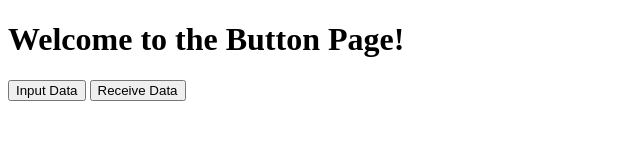
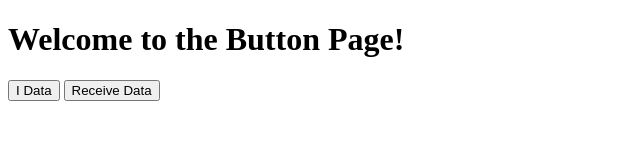
Before and after one commit to anjalee-ehelepola/Final-Year-Project, a website: page public/index.html in a window 1280 px wide. Shown: the whole page, without its empty margins (0-640 px from the left). Drawn offline with Linux system fonts and the light colour scheme.

Commit message:
change to I data

```diff
--- a/public/index.html
+++ b/public/index.html
@@ -9,7 +9,7 @@
 
     <h1>Welcome to the Button Page!</h1>
 
-    <button onclick="location.href='adddata.html'">Input Data</button>
+    <button onclick="location.href='adddata.html'">I Data</button>
     <button onclick="location.href='getdata.html'">Receive Data</button>
 
 </body>
```
